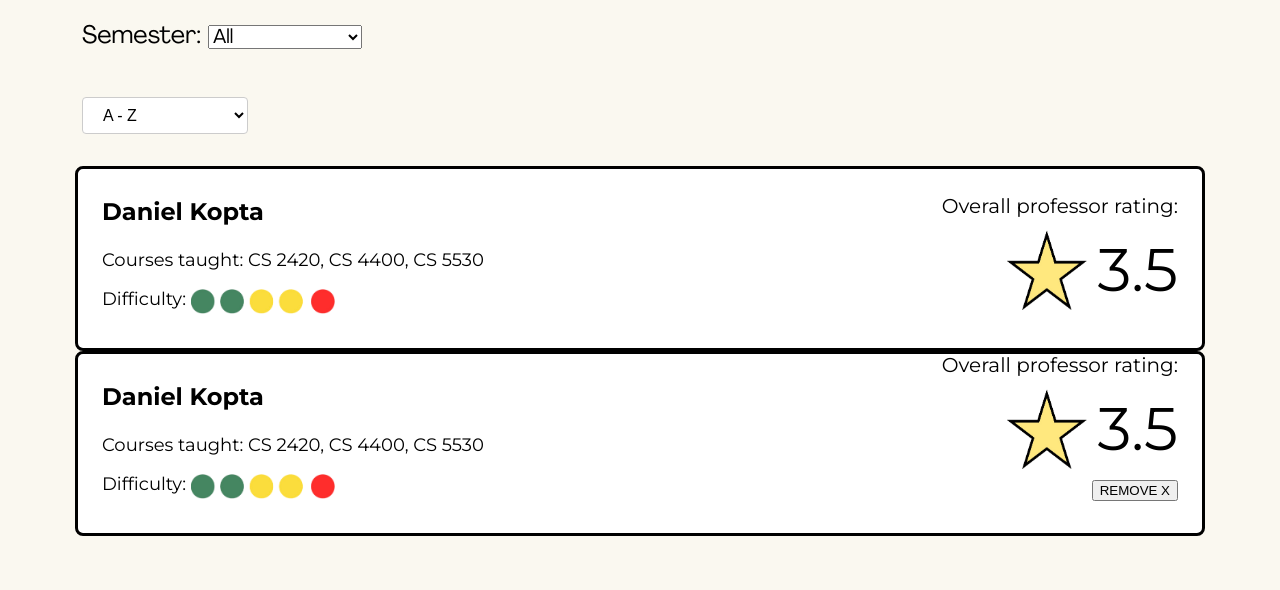
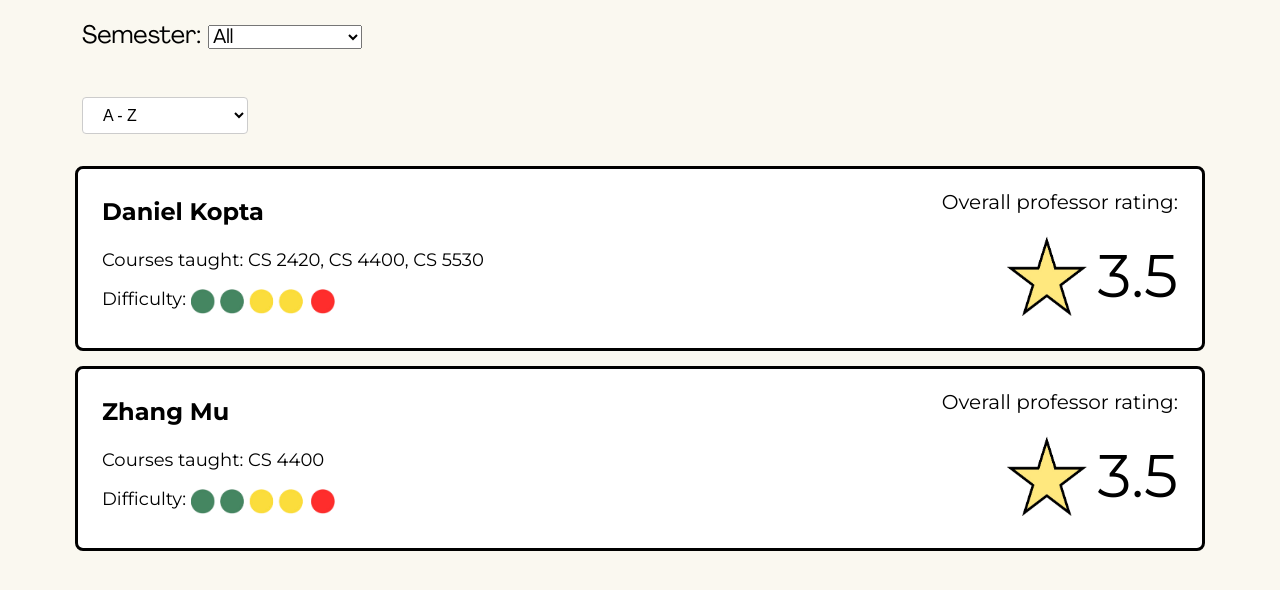
Before and after one commit to AhmedZ70/UniCentral, a Django app: page /my_professors/ in a window 1280 px wide; the page is wider, and only the part inside the window is pictured. Shown: the part 181-771 px from the top of that part. Run offline with Django 5.2, Linux system fonts and the light colour scheme; some libraries are stand-ins or nearby versions; some web fonts are replaced.

Commit message:
updates to my_professors

```diff
--- a/backend/uni_central/uni_central/static/css/my_professors.css
+++ b/backend/uni_central/uni_central/static/css/my_professors.css
@@ -90,14 +90,6 @@ body, html, ul, li, p, h1, h2, select {
     background-color: #007d7d;
   }
 
-  .welcome-message {
-    color: #005a5b;
-    font-weight: bold;
-    margin-right: 1rem;
-    display: inline-block;
-    font-family: 'Montserrat', sans-serif;
-  }
-
   /* ============================================= */
   /* Hero Section                                   */
   /* ============================================= */
@@ -176,6 +168,7 @@ body, html, ul, li, p, h1, h2, select {
     min-height: 130px;
     display: flex;
     justify-content: space-between;
+    margin-bottom: 15px;
   }
 
   .professor-info {
@@ -228,11 +221,12 @@ body, html, ul, li, p, h1, h2, select {
   .professor-right {
     position: absolute;
     right: 24px;
-    bottom: 30px;
+    bottom: 24px;
     text-align: right;
   }
 
   .professor-right p {
+    margin-bottom: 10px;
     font-size: 20px;
   }
 
--- a/backend/uni_central/uni_central/static/js/my_courses.js
+++ b/backend/uni_central/uni_central/static/js/my_courses.js
@@ -217,7 +217,7 @@ document.addEventListener("DOMContentLoaded", () => {
                         <h3>${course.subject} ${course.number} ${course.title}</h3>
                         ${course.required_course ? '<span class="required">REQUIRED</span>' : ''}
                     </div>
-                    <p>In Person / ${course.semester}</p>
+                    <p>${course.semester} / In person</p>
                     <div class="difficulty-rating">
                         <p>Difficulty:</p>
                     </div>
--- a/backend/uni_central/uni_central/templates/my_professors.html
+++ b/backend/uni_central/uni_central/templates/my_professors.html
@@ -62,9 +62,9 @@
     <div class="professor-card">
       <div class="professor-info">
         <div class="title-section">
-          <h3>Daniel Kopta</h3>
+          <h3>Zhang Mu</h3>
         </div>
-        <p>Courses taught: CS 2420, CS 4400, CS 5530</p>
+        <p>Courses taught: CS 4400</p>
         <div class="difficulty-rating">
           <p>Difficulty:   <img src="{% static 'assets/5:6_difficulty.png' %}" alt="difficulty rating"></p>
         </div>
@@ -76,7 +76,6 @@
           <img src="{% static 'assets/star.png' %}" alt="star rating">
           <span class="rating-number">3.5</span>
         </div>
-        <button class="remove-button">REMOVE X</button>
       </div>
     </div>
   </div>
```
Lines whose indentation alone changed are shown as unchanged.
